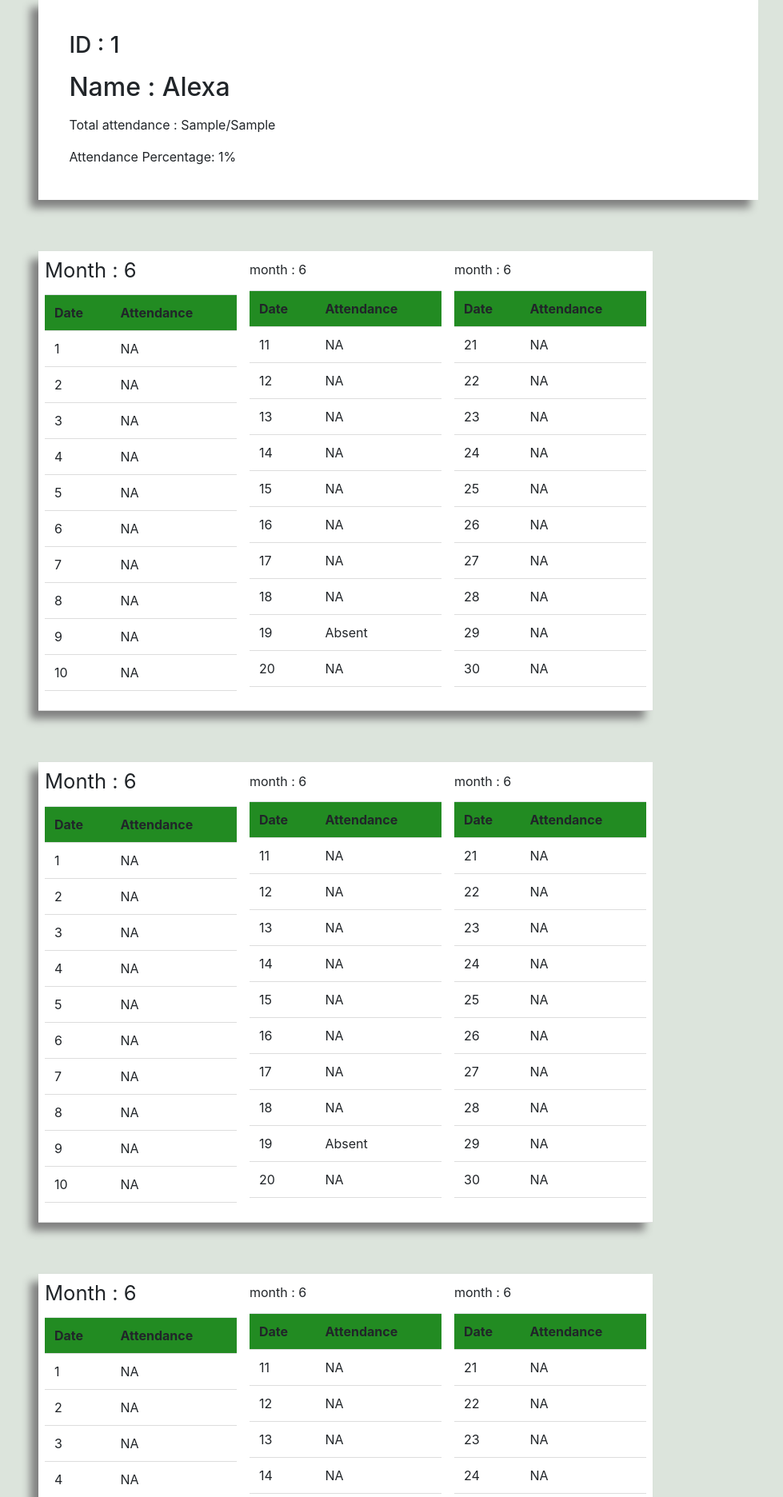
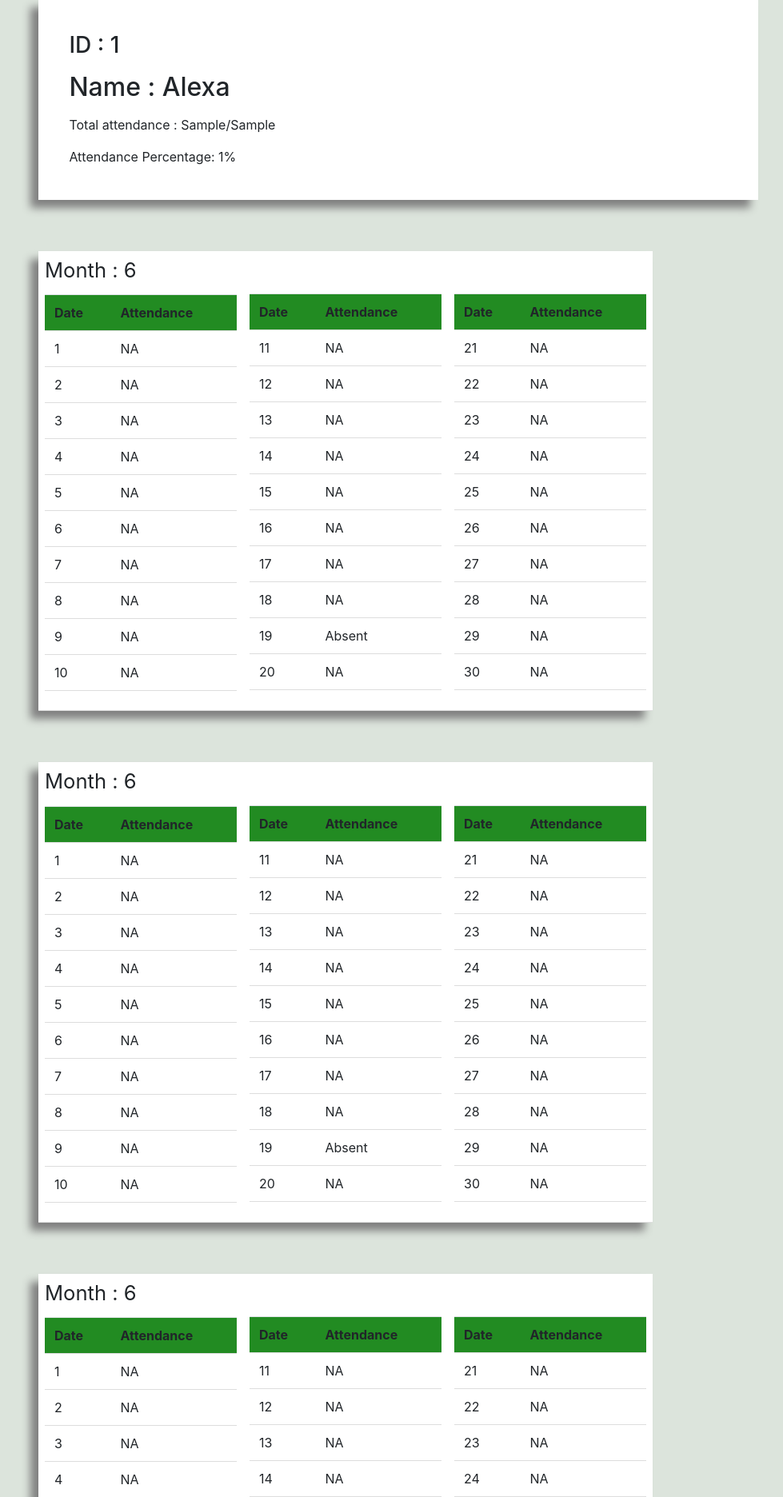
Before and after one commit to sourav-py/attendance-dashboard, a Django app: template attendance/templates/StudentAttendance.html in a window 1280 px wide. Shown: the part 79-1951 px from the top of the page at 80% size, without its empty margins (16-995 px from the left). Run offline with Django 3.2, Linux system fonts and the light colour scheme; data comes from the database, SQL or seed files in the repository; tables that the repository leaves empty hold one stand-in row (values such as "Sample post"); the template is opened without the code that fills it: values that come from a table or form of the project are taken from there, most other values are stand-ins (such as "Sample title", 1, 10 or a date in 2020); some libraries are stand-ins or nearby versions.

Commit message:
white-hide

```diff
--- a/attendance/templates/StudentAttendance.html
+++ b/attendance/templates/StudentAttendance.html
@@ -99,7 +99,7 @@
                 padding: 2% 3%;
                 box-shadow: -10px 10px 10px  gray;
             }
-            #white-hidehttp://webcast.pu.ac.in/cert/
+            #white-hide
             {
                 color:white;
                 font-size: 1.5em;
```
Also changed, not shown: attendance/templates/documentation.txt (added).
